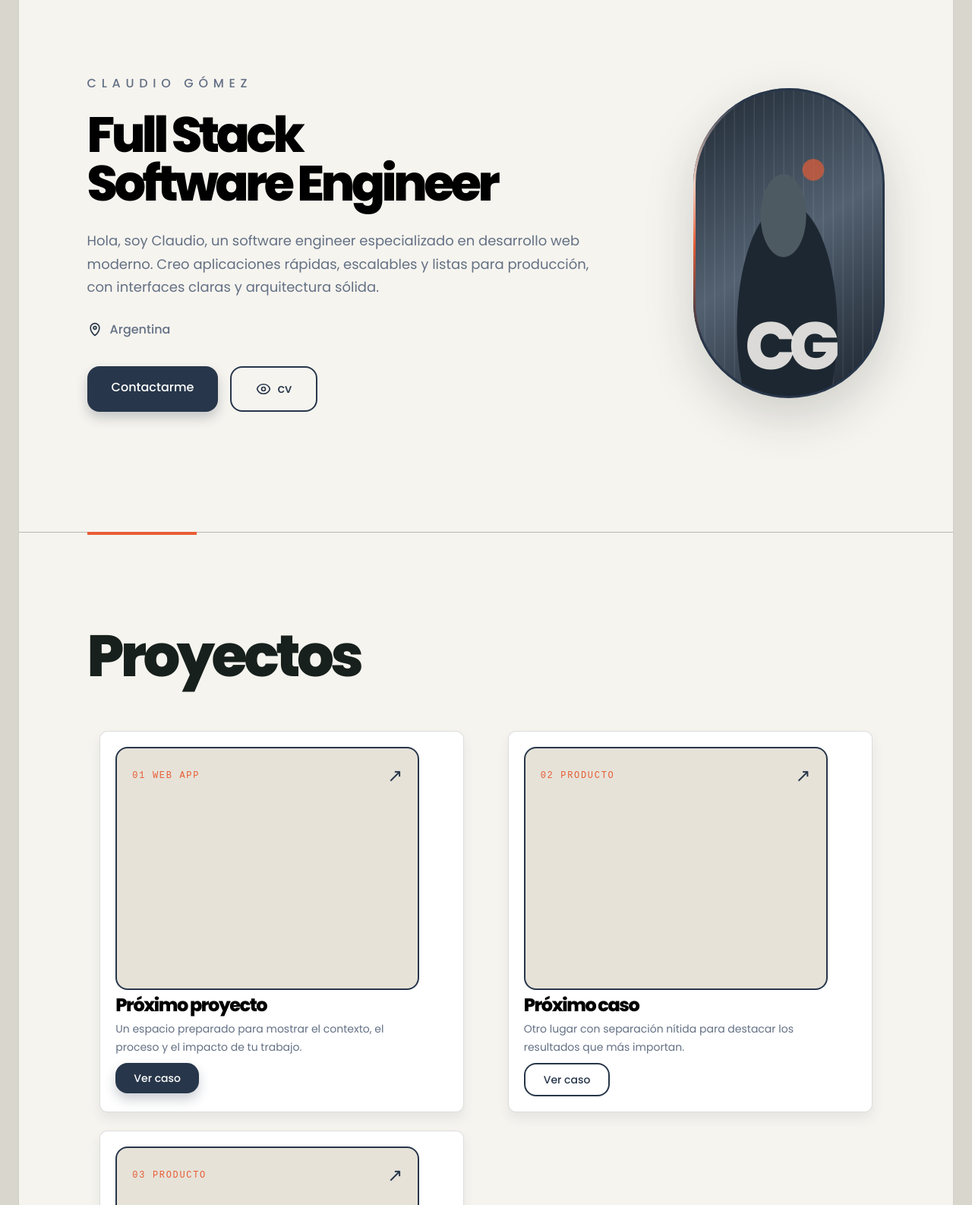
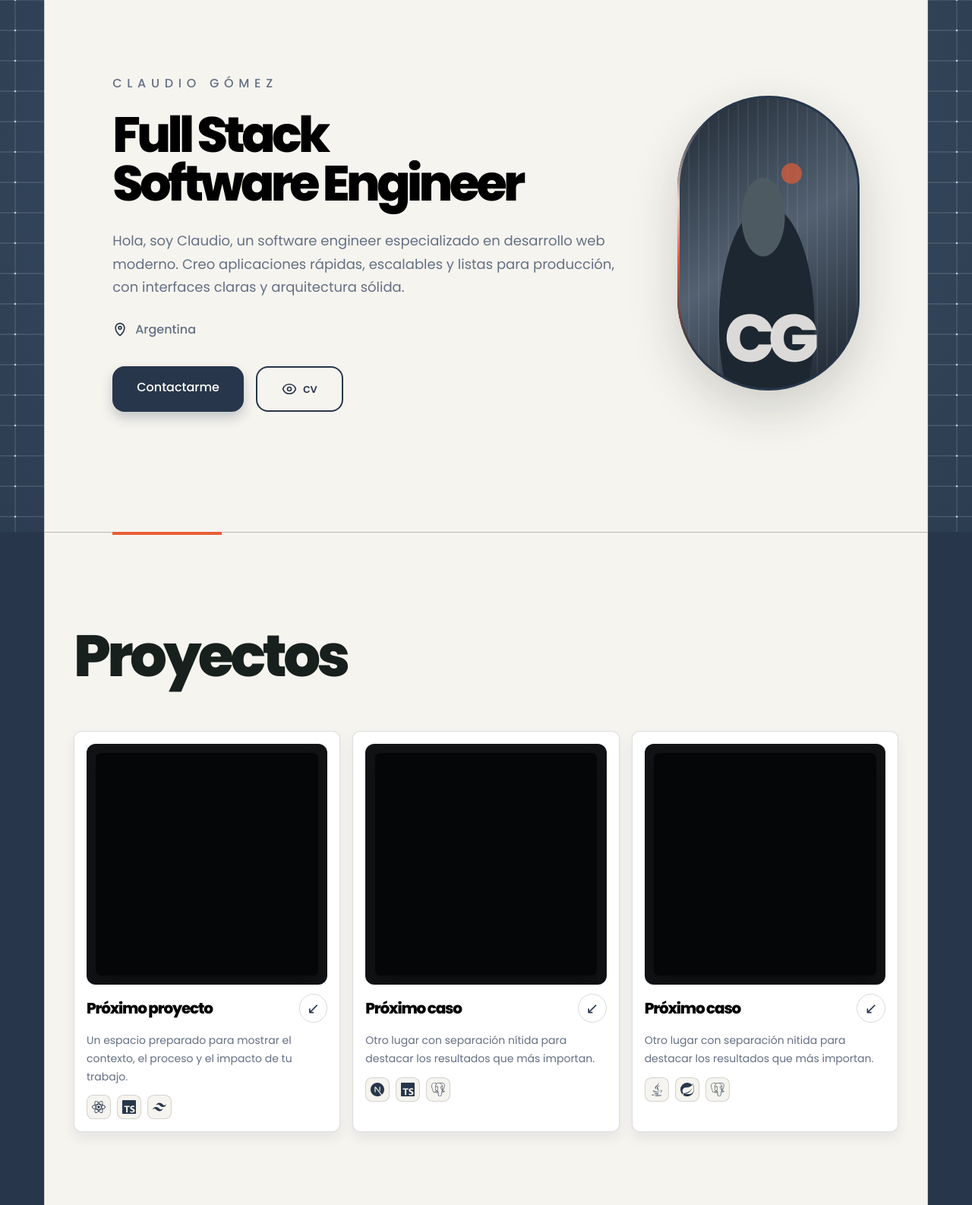
Before and after one commit to ClaudioIvan101/PORTFOLIO, an Astro site: page / in a window 1280 px wide. Shown: the part 100-1686 px from the top of the page at 76% size. Built offline with nearby package versions, Linux system fonts and the light colour scheme; Astro itself is replaced by a stand-in of ours.

Commit message:
refine portfolio visuals with interactive grid

```diff
--- a/src/components/sections/Projects.astro
+++ b/src/components/sections/Projects.astro
@@ -4,9 +4,9 @@ import ProjectCard from "../ui/ProjectCard.astro";
 import SectionHeading from "../ui/SectionHeading.astro";
 ---
 
-<section id="proyectos" class="page-section bg-[#f6f4ef] text-[#17201c]">
+<section id="proyectos" class="page-section projects-section bg-[#f6f4ef] text-[#17201c]">
   <SectionHeading title="Proyectos" />
-  <div class="grid gap-6 md:grid-cols-2">
+  <div class="grid grid-cols-2 gap-4 md:grid-cols-3">
     {projects.map((project) => <ProjectCard project={project} />)}
   </div>
 </section>
--- /dev/null
+++ b/src/components/ui/InteractiveGridBackground.astro
@@ -0,0 +1,163 @@
+<canvas class="interactive-grid-background" aria-hidden="true"></canvas>
+
+<script>
+  const canvas = document.querySelector<HTMLCanvasElement>(".interactive-grid-background");
+
+  if (canvas) {
+    const context = canvas.getContext("2d");
+    const compactQuery = window.matchMedia("(max-width: 639px)");
+    const siteShell = document.querySelector<HTMLElement>(".site-shell");
+
+    if (context) {
+      const state = {
+        width: 0,
+        height: 0,
+        scale: 1,
+        active: false,
+        targetX: 0,
+        targetY: 0,
+        lensX: 0,
+        lensY: 0,
+        targetStrength: 0,
+        strength: 0,
+        frame: 0,
+      };
+
+      const spacing = 40;
+      const radius = 230;
+      const maximumShift = 48;
+      const draw = () => {
+        state.frame = 0;
+
+        if (compactQuery.matches) return;
+
+        state.lensX += (state.targetX - state.lensX) * 0.18;
+        state.lensY += (state.targetY - state.lensY) * 0.18;
+        state.strength += (state.targetStrength - state.strength) * 0.16;
+
+        const { width, height, scale, lensX, lensY, strength } = state;
+        context.setTransform(scale, 0, 0, scale, 0, 0);
+        context.clearRect(0, 0, width, height);
+
+        const gradient = context.createRadialGradient(
+          strength > 0.02 ? lensX : width * 0.5,
+          strength > 0.02 ? lensY : height * 0.45,
+          0,
+          width * 0.5,
+          height * 0.45,
+          Math.max(width, height) * 0.75,
+        );
+        gradient.addColorStop(0, "#485a70");
+        gradient.addColorStop(0.5, "#34475c");
+        gradient.addColorStop(1, "#27364a");
+        context.fillStyle = gradient;
+        context.fillRect(0, 0, width, height);
+
+        const rows = Math.ceil(height / spacing) + 3;
+        const columns = Math.ceil(width / spacing) + 3;
+        const offsetX = -(spacing * 1.5);
+        const offsetY = -(spacing * 1.5);
+        const pointAt = (column: number, row: number) => {
+          const x = offsetX + column * spacing;
+          const y = offsetY + row * spacing;
+          const distanceX = x - lensX;
+          const distanceY = y - lensY;
+          const distance = Math.hypot(distanceX, distanceY);
+          const influence = Math.max(0, 1 - distance / radius) * strength;
+          const shift = influence * influence * maximumShift;
+          const inverseDistance = distance ? 1 / distance : 0;
+
+          return {
+            x: x + distanceX * inverseDistance * shift,
+            y: y + distanceY * inverseDistance * shift,
+            influence,
+          };
+        };
+
+        context.beginPath();
+        for (let row = 0; row < rows; row += 1) {
+          for (let column = 0; column < columns; column += 1) {
+            const point = pointAt(column, row);
+            if (column < columns - 1) {
+              const right = pointAt(column + 1, row);
+              context.moveTo(point.x, point.y);
+              context.lineTo(right.x, right.y);
+            }
+            if (row < rows - 1) {
+              const bottom = pointAt(column, row + 1);
+              context.moveTo(point.x, point.y);
+              context.lineTo(bottom.x, bottom.y);
+            }
+          }
+        }
+        context.strokeStyle = "rgba(214, 226, 239, 0.26)";
+        context.lineWidth = 0.9;
+        context.stroke();
+
+        for (let row = 0; row < rows; row += 1) {
+          for (let column = 0; column < columns; column += 1) {
+            const point = pointAt(column, row);
+            context.beginPath();
+            context.arc(point.x, point.y, 1.35 + point.influence * 4.2, 0, Math.PI * 2);
+            context.fillStyle = point.influence > 0 ? "#f7a286" : "rgba(240, 246, 252, 0.72)";
+            context.fill();
+          }
+        }
+
+        const positionDelta = Math.hypot(state.targetX - state.lensX, state.targetY - state.lensY);
+        if (Math.abs(state.targetStrength - state.strength) > 0.005 || (state.targetStrength > 0.005 && positionDelta > 0.5)) {
+          scheduleDraw();
+        }
+      };
+
+      const scheduleDraw = () => {
+        if (!state.frame) state.frame = requestAnimationFrame(draw);
+      };
+
+      const resize = () => {
+        state.width = window.innerWidth;
+        state.height = window.innerHeight;
+        state.scale = Math.min(window.devicePixelRatio || 1, 1.5);
+        canvas.width = Math.round(state.width * state.scale);
+        canvas.height = Math.round(state.height * state.scale);
+        canvas.style.width = `${state.width}px`;
+        canvas.style.height = `${state.height}px`;
+        scheduleDraw();
+      };
+
+      const deactivate = () => {
+        if (!state.active && state.targetStrength === 0) return;
+        state.active = false;
+        state.targetStrength = 0;
+        scheduleDraw();
+      };
+
+      const handleMove = (event: PointerEvent) => {
+        if (compactQuery.matches || event.pointerType === "touch") {
+          deactivate();
+          return;
+        }
+
+        const bounds = siteShell?.getBoundingClientRect();
+        const isOverContent = bounds && event.clientX >= bounds.left && event.clientX <= bounds.right;
+        if (isOverContent) {
+          deactivate();
+          return;
+        }
+
+        state.active = true;
+        state.targetX = event.clientX;
+        state.targetY = event.clientY;
+        state.targetStrength = 1;
+        scheduleDraw();
+      };
+
+      window.addEventListener("resize", resize, { passive: true });
+      window.addEventListener("pointermove", handleMove, { passive: true });
+      document.documentElement.addEventListener("pointerleave", deactivate);
+      window.addEventListener("blur", deactivate);
+      compactQuery.addEventListener("change", resize);
+      resize();
+    }
+  }
+</script>
--- a/src/components/ui/ProjectCard.astro
+++ b/src/components/ui/ProjectCard.astro
@@ -1,24 +1,39 @@
 ---
 import type { Project } from "../../data/portfolio";
+import TechnologyIcon, { technologyMeta } from "./TechnologyIcon";
 
 interface Props {
   project: Project;
 }
 
 const { project } = Astro.props;
-const actionClass = project.variant === "filled"
-  ? "bg-[#27364a] text-white shadow-[0_8px_15px_rgba(39,54,74,.24)] hover:bg-[#e85d35]"
-  : "border-2 border-[#27364a] text-[#27364a] hover:bg-[#27364a] hover:text-white";
 ---
 
-<article class="surface-card group flex w-full max-w-[30rem] flex-col justify-self-center gap-1 p-4 sm:p-5">
-  <div class="aspect-square h-80 w-100 rounded-2xl border-2 border-[#27364a] bg-[#e6e2d8] ">
-    <div class="flex items-center justify-between p-5">
-      <p class="font-mono text-xs tracking-[.14em] text-[#e85d35]">{project.number} {project.category}</p>
-      <span class="text-2xl text-[#27364a] transition-transform duration-300 group-hover:-translate-y-1 group-hover:translate-x-1" aria-hidden="true">&nearr;</span>
+<article class="surface-card">
+  <a href={project.href} class="group flex w-full flex-col gap-3 p-3 no-underline sm:p-4" aria-label={`Ver ${project.title}`}>
+    <div class="project-visual">
+      <p class="project-visual-title">{project.title}</p>
+      <div class="project-preview" role="img" aria-label={`Vista previa de ${project.title}`}></div>
     </div>
-  </div>
-  <h3 class="text-xl font-extrabold tracking-[-.06em] text-black sm:text-2xl">{project.title}</h3>
-  <p class="max-w-sm text-sm leading-[1.7] text-[#637084] line-clamp-2">{project.description}</p>
-  <a href={project.href} class={`mt-1 inline-flex w-fit items-center rounded-2xl px-6 py-2.5 text-sm font-medium transition duration-300 hover:-translate-y-0.5 ${actionClass}`}>{project.actionLabel}</a>
+
+    <div class="flex items-center justify-between gap-4">
+      <h3 class="text-lg font-extrabold tracking-[-.06em] text-black sm:text-xl">{project.title}</h3>
+      <span class="project-link" aria-hidden="true">&#8601;</span>
+    </div>
+
+    <p class="text-sm leading-[1.7] text-[#637084]">{project.description}</p>
+
+    <div class="flex flex-wrap gap-2" aria-label="Tecnolog&iacute;as utilizadas">
+      {project.technologies.map((technologyKey) => {
+        const technology = technologyMeta[technologyKey];
+
+        return (
+          <span class="project-technology" role="img" aria-label={technology.label} style={`--technology-color: ${technology.color}`}>
+            <TechnologyIcon icon={technologyKey} size={18} />
+            <span class="project-technology-name">{technology.label}</span>
+          </span>
+        );
+      })}
+    </div>
+  </a>
 </article>
--- /dev/null
+++ b/src/components/ui/TechnologyIcon.tsx
@@ -0,0 +1,64 @@
+import type { ElementType } from "react";
+import { FaJava } from "react-icons/fa";
+import {
+  SiDocker,
+  SiGit,
+  SiGithub,
+  SiMongodb,
+  SiNextdotjs,
+  SiPostgresql,
+  SiPostman,
+  SiReact,
+  SiSpring,
+  SiTailwindcss,
+  SiTypescript,
+  SiVercel,
+  SiVsco,
+} from "react-icons/si";
+import type { TechnologyIcon as TechnologyIconName } from "../../data/portfolio";
+
+const icons: Record<TechnologyIconName, ElementType> = {
+  next: SiNextdotjs,
+  react: SiReact,
+  typescript: SiTypescript,
+  tailwind: SiTailwindcss,
+  java: FaJava,
+  spring: SiSpring,
+  postgresql: SiPostgresql,
+  mongodb: SiMongodb,
+  git: SiGit,
+  github: SiGithub,
+  vscode: SiVsco,
+  docker: SiDocker,
+  vercel: SiVercel,
+  postman: SiPostman,
+};
+
+export const technologyMeta: Record<TechnologyIconName, { label: string; color: string }> = {
+  next: { label: "Next.js", color: "#111111" },
+  react: { label: "React", color: "#61DAFB" },
+  typescript: { label: "TypeScript", color: "#3178C6" },
+  tailwind: { label: "Tailwind CSS", color: "#06B6D4" },
+  java: { label: "Java", color: "#007396" },
+  spring: { label: "Spring Boot", color: "#6DB33F" },
+  postgresql: { label: "PostgreSQL", color: "#4169E1" },
+  mongodb: { label: "MongoDB", color: "#47A248" },
+  git: { label: "Git", color: "#F05032" },
+  github: { label: "GitHub", color: "#181717" },
+  vscode: { label: "VS Code", color: "#007ACC" },
+  docker: { label: "Docker", color: "#2496ED" },
+  vercel: { label: "Vercel", color: "#111111" },
+  postman: { label: "Postman", color: "#FF6C37" },
+};
+
+type Props = {
+  icon: TechnologyIconName;
+  color?: string;
+  size?: number;
+};
+
+export default function TechnologyIcon({ icon, color = "currentColor", size = 24 }: Props) {
+  const Icon = icons[icon];
+
+  return <Icon aria-hidden="true" color={color} size={size} />;
+}
--- a/src/data/portfolio.ts
+++ b/src/data/portfolio.ts
@@ -4,8 +4,7 @@ export type Project = {
   title: string;
   description: string;
   href: string;
-  actionLabel: string;
-  variant: "filled" | "outline";
+  technologies: TechnologyIcon[];
 };
 
 export type TechnologyIcon =
@@ -63,8 +62,7 @@ export const projects: Project[] = [
     title: "Próximo proyecto",
     description: "Un espacio preparado para mostrar el contexto, el proceso y el impacto de tu trabajo.",
     href: "#contacto",
-    actionLabel: "Ver caso",
-    variant: "filled",
+    technologies: ["react", "typescript", "tailwind"],
   },
   {
     number: "02",
@@ -72,8 +70,7 @@ export const projects: Project[] = [
     title: "Próximo caso",
     description: "Otro lugar con separación nítida para destacar los resultados que más importan.",
     href: "#contacto",
-    actionLabel: "Ver caso",
-    variant: "outline",
+    technologies: ["next", "typescript", "postgresql"],
   },
   {
     number: "03",
@@ -81,8 +78,7 @@ export const projects: Project[] = [
     title: "Próximo caso",
     description: "Otro lugar con separación nítida para destacar los resultados que más importan.",
     href: "#contacto",
-    actionLabel: "Ver caso",
-    variant: "outline",
+    technologies: ["java", "spring", "postgresql"],
   },
 ];
 
--- a/src/layouts/Layout.astro
+++ b/src/layouts/Layout.astro
@@ -1,5 +1,6 @@
 ---
 import Header from "../components/layout/Header";
+import InteractiveGridBackground from "../components/ui/InteractiveGridBackground.astro";
 import "../styles/global.css";
 import { site } from "../data/portfolio";
 
@@ -20,6 +21,7 @@ const description = site.description;
     <title>{title}</title>
   </head>
   <body class="min-h-screen">
+    <InteractiveGridBackground />
     <div class="site-shell">
       <Header />
       <main>
--- a/src/styles/global.css
+++ b/src/styles/global.css
@@ -18,13 +18,21 @@
 }
 
 body {
-  background: #d9d6ce;
+  background: #27364a;
   color: var(--foreground);
   font-family: "Poppins", sans-serif;
 }
 
+.interactive-grid-background {
+  position: fixed;
+  z-index: 0;
+  inset: 0;
+  pointer-events: none;
+}
+
 .site-shell {
   position: relative;
+  z-index: 1;
   width: min(calc(100% - 3rem), 1600px);
   min-height: 100svh;
   margin: 0 auto;
@@ -37,6 +45,13 @@ body {
   left: 50%;
   width: min(calc(100% - 3rem), 1600px);
   transform: translateX(-50%);
+}
+
+@media (min-width: 640px) {
+  .site-shell,
+  .site-header {
+    width: min(calc(100% - clamp(3rem, 9vw, 10rem)), 1600px);
+  }
 }
 
 html {
@@ -63,6 +78,147 @@ html {
   width: clamp(4rem, 12vw, 9rem);
   height: 4px;
   background: var(--accent);
+}
+
+.projects-section {
+  padding-inline: clamp(1.25rem, 3vw, 3rem);
+}
+
+.project-visual {
+  position: relative;
+  isolation: isolate;
+  aspect-ratio: 1;
+  overflow: hidden;
+  border: 1px solid rgba(23, 32, 28, 0.18);
+  border-radius: 0.75rem;
+  background: #111315;
+}
+
+.project-visual::before {
+  position: absolute;
+  z-index: -1;
+  inset: 0;
+  opacity: 0;
+  background:
+    radial-gradient(ellipse 85% 42% at 10% -8%, #ffcf72 0 34%, transparent 35%),
+    radial-gradient(ellipse 70% 48% at 100% 10%, #e85d35 0 39%, transparent 40%),
+    radial-gradient(ellipse 78% 58% at 42% -2%, #f8d8cc 0 37%, transparent 38%),
+    #27364a;
+  content: "";
+  transition: opacity 300ms ease;
+}
+
+.project-preview {
+  position: absolute;
+  inset: 0.7rem;
+  border-radius: 0.45rem;
+  background: #050607;
+  box-shadow: 0 0.75rem 1.25rem rgba(0, 0, 0, 0.32);
+  transition: transform 300ms ease;
+}
+
+.project-visual-title {
+  position: absolute;
+  z-index: 1;
+  top: 1rem;
+  left: 50%;
+  width: calc(100% - 2rem);
+  margin: 0;
+  color: #17201c;
+  font-size: clamp(0.8rem, 1.5vw, 1rem);
+  font-weight: 800;
+  letter-spacing: -0.04em;
+  opacity: 0;
+  text-align: center;
+  transform: translate(-50%, -0.4rem);
+  transition: opacity 250ms ease, transform 300ms ease;
+}
+
+.group:hover .project-visual::before,
+.group:focus-within .project-visual::before {
+  opacity: 1;
+}
+
+.group:hover .project-preview,
+.group:focus-within .project-preview {
+  transform: translateY(2.6rem);
+}
+
+.group:hover .project-visual-title,
+.group:focus-within .project-visual-title {
+  opacity: 1;
+  transform: translate(-50%, 0);
+}
+
+.project-link,
+.project-technology {
+  display: grid;
+  place-items: center;
+  flex: 0 0 auto;
+  border: 1px solid rgba(23, 32, 28, 0.16);
+  color: #27364a;
+}
+
+.project-link {
+  width: 2.35rem;
+  height: 2.35rem;
+  border-radius: 999px;
+  font-size: 1.25rem;
+  transition: transform 300ms ease;
+}
+
+.group:hover .project-link,
+.group:focus-within .project-link,
+.project-link:focus-visible {
+  transform: rotate(180deg);
+}
+
+.project-technology {
+  position: relative;
+  width: 2rem;
+  height: 2rem;
+  border-radius: 0.55rem;
+  background: #f6f4ef;
+  transition: color 180ms ease, border-color 180ms ease, transform 180ms ease;
+}
+
+.project-technology:hover {
+  border-color: var(--technology-color);
+  color: var(--technology-color);
+  transform: translateY(-0.15rem);
+}
+
+.project-technology-name {
+  position: absolute;
+  bottom: calc(100% + 0.45rem);
+  left: 50%;
+  z-index: 2;
+  padding: 0.3rem 0.5rem;
+  border-radius: 0.35rem;
+  background: #27364a;
+  color: #fff;
+  font-family: "Courier New", monospace;
+  font-size: 0.65rem;
+  font-weight: 700;
+  opacity: 0;
+  pointer-events: none;
+  transform: translate(-50%, 0.2rem);
+  transition: opacity 180ms ease, transform 180ms ease;
+  white-space: nowrap;
+}
+
+.project-technology:hover .project-technology-name {
+  opacity: 1;
+  transform: translate(-50%, 0);
+}
+
+@media (prefers-reduced-motion: reduce) {
+  .project-visual::before,
+  .project-preview,
+  .project-visual-title,
+  .project-link {
+    transition: none;
+  }
 }
 
 .section-heading {
@@ -215,7 +371,15 @@ html {
   }
 }
 
+@media (max-width: 639px) {
+  .interactive-grid-background {
+    display: none;
+  }
+
+}
+
 @media (max-width: 1023px) {
+
   .hero-section {
     min-height: auto;
     padding-top: 7.5rem;
```
Also changed, not shown: src/components/sections/Technology.tsx (+8 -45 lines).
